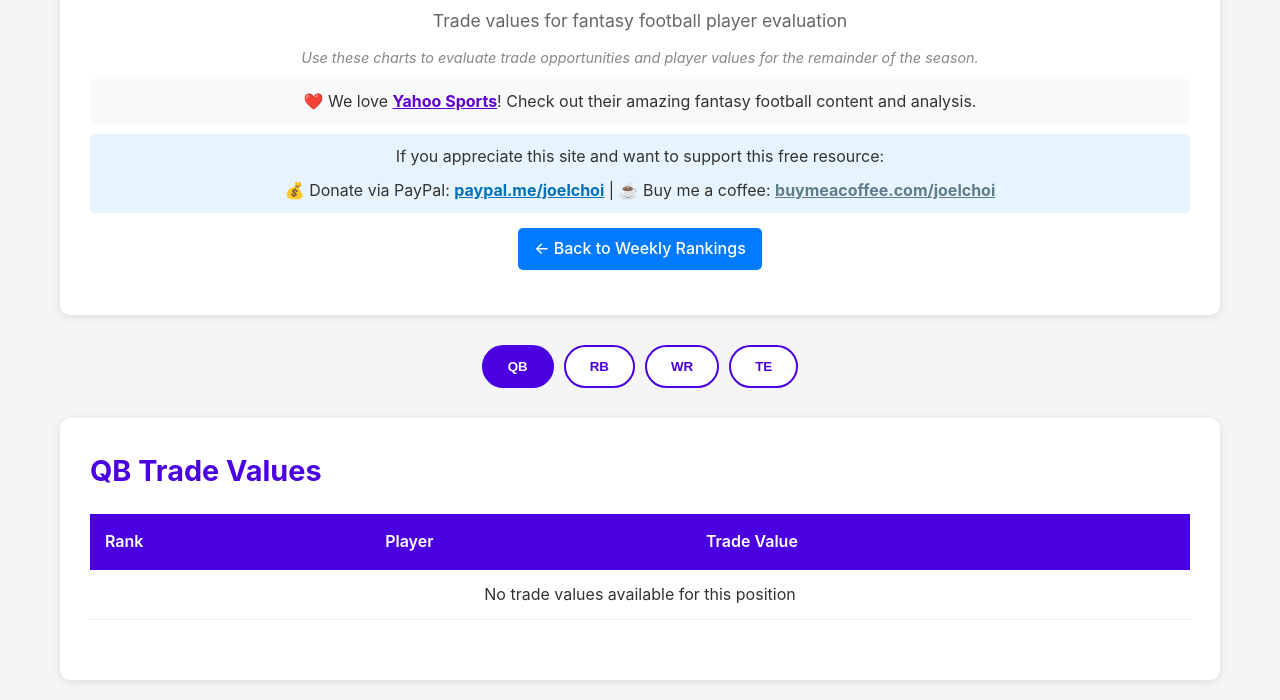
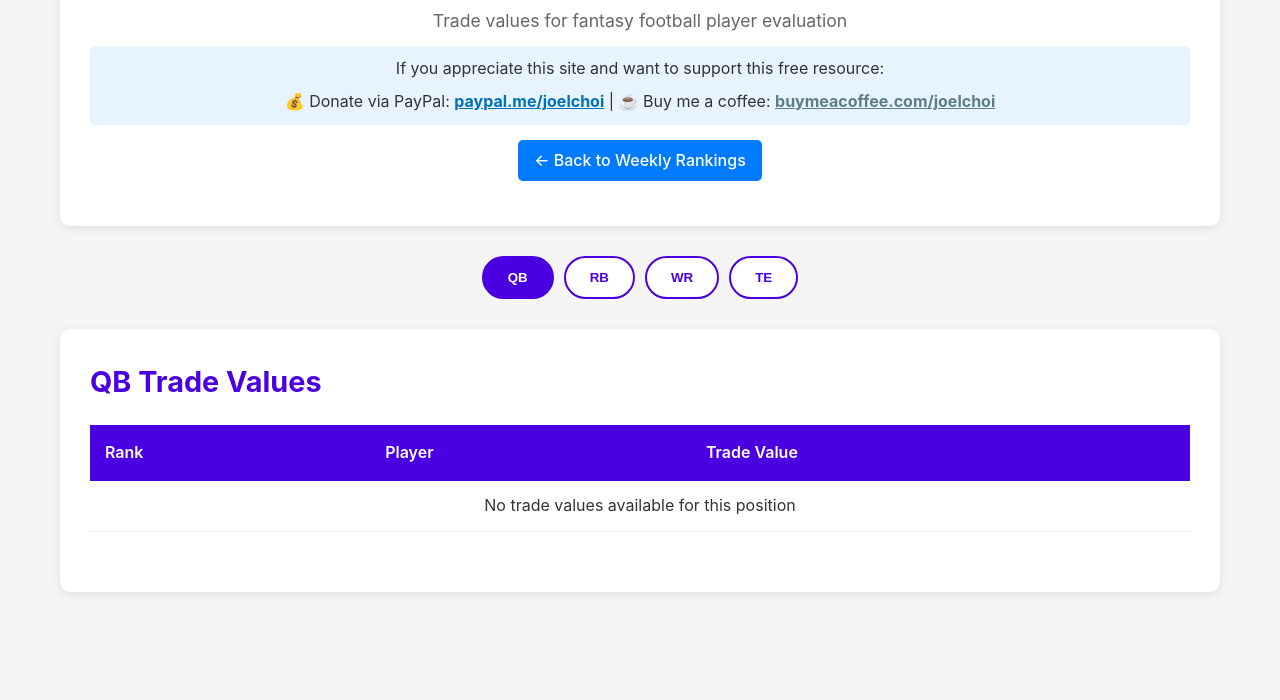
Before and after one commit to coffewhale/boone-football-rankings, a website: page trade-values.html in a window 1280 px wide. Shown: the part 149-849 px from the top of the page. After the commit the page ends 800 px from the top, so only its background shows below. Drawn offline with Linux system fonts and the light colour scheme; no server answers.

Commit message:
rmove text on trade value page

```diff
--- a/trade-values.html
+++ b/trade-values.html
@@ -11,11 +11,6 @@
         <header>
             <h1>Rest of Season Trade Value Charts</h1>
             <p class="attribution">Trade values for fantasy football player evaluation</p>
-            <p class="disclaimer">Use these charts to evaluate trade opportunities and player values for the remainder of the season.</p>
-            <p class="yahoo-love" style="margin: 10px 0; padding: 10px; background: #f8f9fa; border-radius: 5px; text-align: center;">
-                ❤️ We love <a href="https://sports.yahoo.com/fantasy/news/" target="_blank" style="color: #6001d2; font-weight: bold;">Yahoo Sports</a>!
-                Check out their amazing fantasy football content and analysis.
-            </p>
 
             <!-- Support Section -->
             <div style="text-align: center; margin: 10px 0; padding: 10px; background: #e8f4fd; border-radius: 5px;">
```
